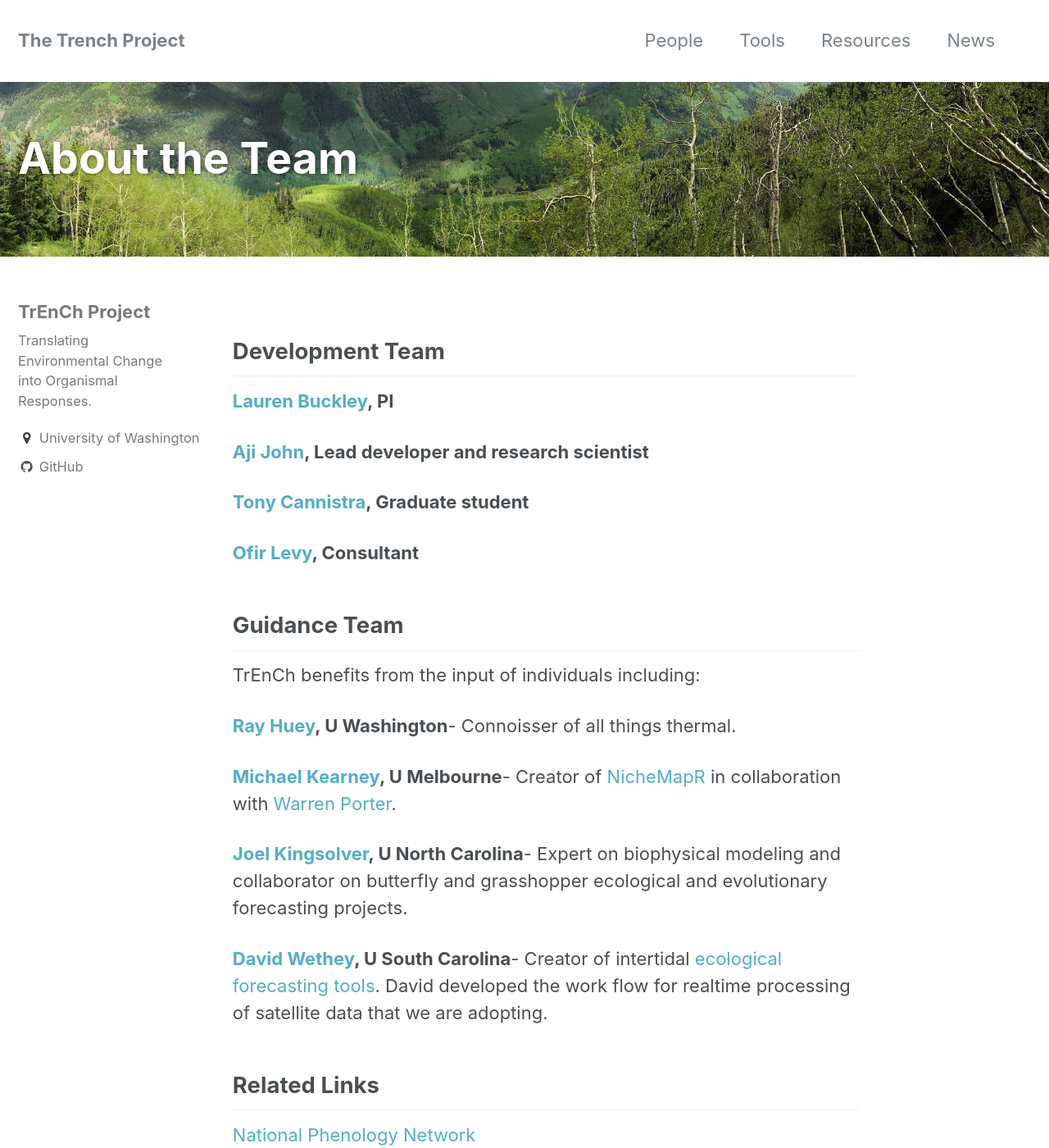
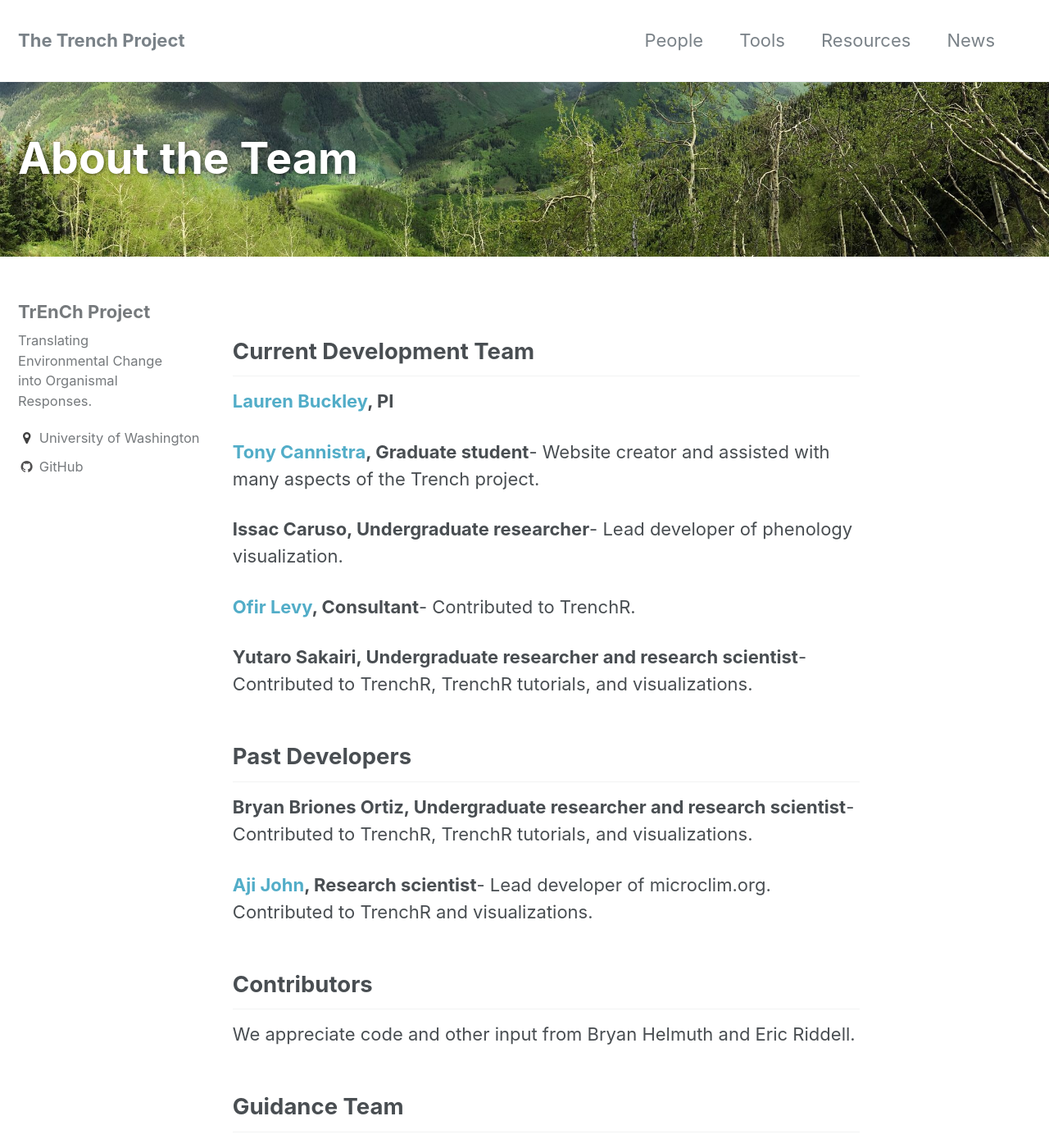
Before and after one commit to trenchproject/trenchproject.github.io, a Jekyll site: the page built from _pages/people.md, in a window 1280 px wide and 1400 px high. Shown: the whole window at 82% size. Built offline with Jekyll 4.4.1, drawn with Linux system fonts in a browser that asks for light colours; some of the changed text lies outside the part shown.

Commit message:
Update people.md

```diff
--- a/_pages/people.md
+++ b/_pages/people.md
@@ -6,29 +6,35 @@ layout: single
 header:
     overlay_image: assets/images/ashcroft.jpg
 ---
-## Development Team
+## Current Development Team
 
 **[Lauren Buckley](http://faculty.washington.edu/lbuckley/), PI**
 
-**[Aji John](http://www.ajijohn.com/), Lead developer and research scientist**
+**[Tony Cannistra](http://anthonycannistra.com/), Graduate student**- Website creator and assisted with many aspects of the Trench project.
 
-**[Tony Cannistra](http://anthonycannistra.com/), Graduate student**
+**Issac Caruso, Undergraduate researcher**- Lead developer of phenology visualization.
 
-**[Ofir Levy](http://www.biophysical-ecology.com/), Consultant**
+**[Ofir Levy](http://www.biophysical-ecology.com/), Consultant**- Contributed to TrenchR.
 
+**Yutaro Sakairi, Undergraduate researcher and research scientist**- Contributed to TrenchR, TrenchR tutorials, and visualizations.
 
+## Past Developers
+**Bryan Briones Ortiz, Undergraduate researcher and research scientist**- Contributed to TrenchR, TrenchR tutorials, and visualizations.
+
+**[Aji John](http://www.ajijohn.com/), Research scientist**- Lead developer of microclim.org. Contributed to TrenchR and visualizations.
+
+## Contributors
+We appreciate code and other input from Bryan Helmuth and Eric Riddell.
 
 ## Guidance Team
 
-TrEnCh benefits from the input of individuals including:
+TrEnCh benefits from the guidance of individuals including:
 
 **[Ray Huey](http://faculty.washington.edu/hueyrb/), U Washington**- Connoisser of all things thermal.
 
 **[Michael Kearney](https://camelunimelb.wordpress.com/), U Melbourne**- Creator of [NicheMapR](https://github.com/mrke/NicheMapR) in collaboration with [Warren Porter](http://zoology.wisc.edu/faculty/por/por.html).
 
 **[Joel Kingsolver](http://jgking.web.unc.edu/), U North Carolina**- Expert on biophysical modeling and collaborator on butterfly and grasshopper ecological and evolutionary forecasting projects.
-
-**[David Wethey](http://www.biol.sc.edu/faculty/wethey), U South Carolina**- Creator of intertidal [ecological forecasting tools](http://tbone.biol.sc.edu/forecasting_test/).  David developed the work flow for realtime processing of satellite data that we are adopting.
 
 ## Related Links
 
```
